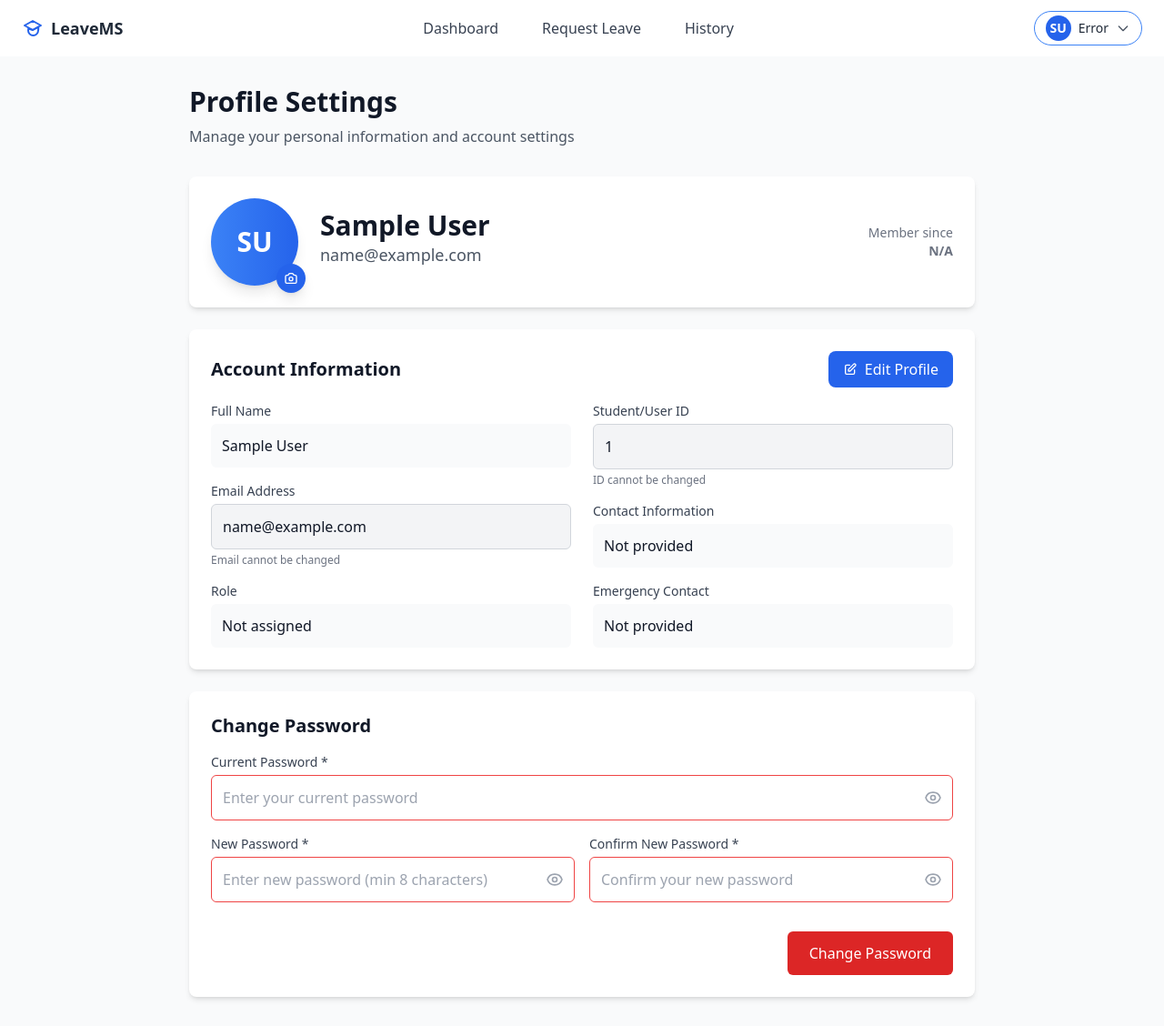
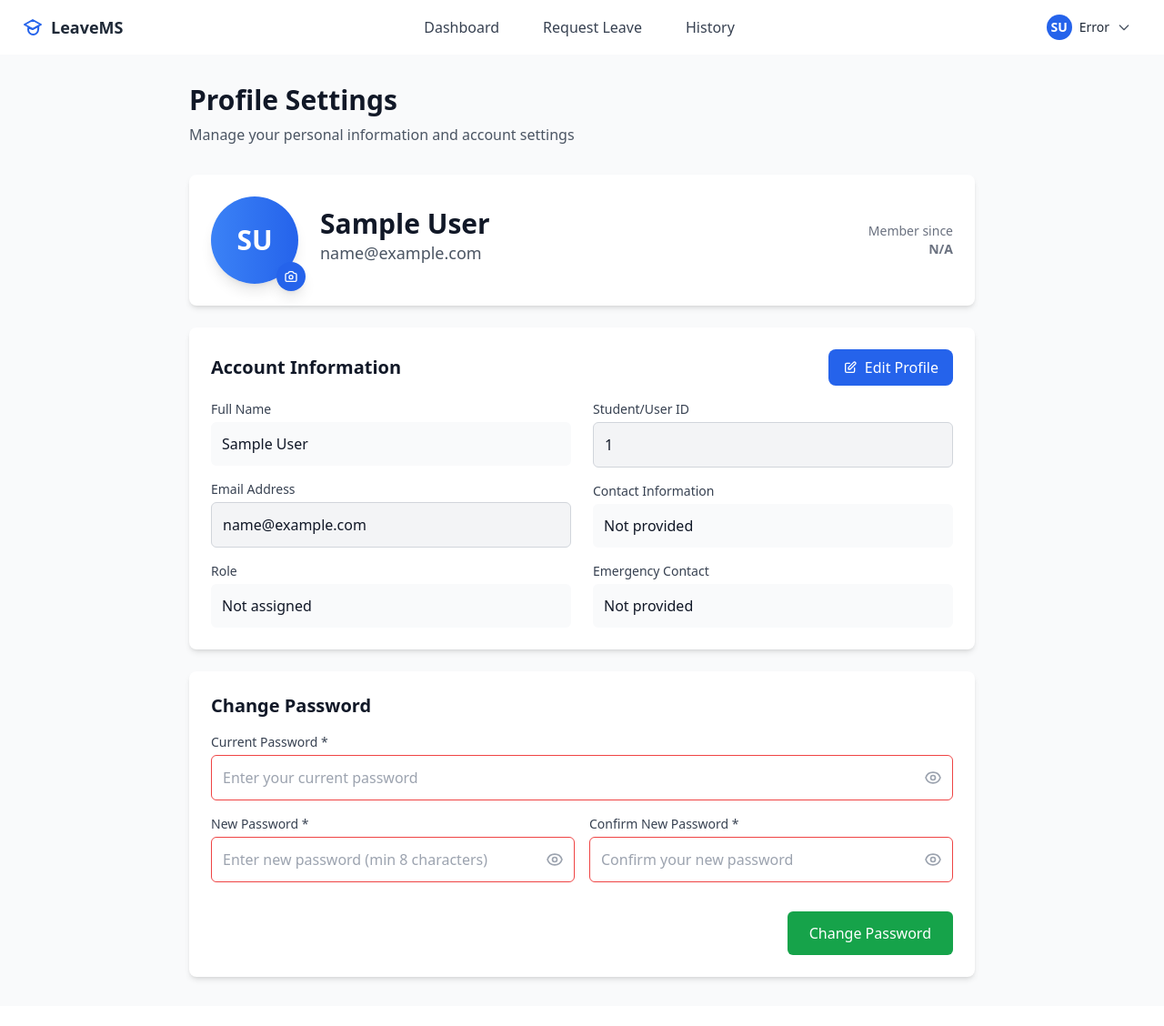
Before and after one commit to himprofessor/pnc_student_lms, a Vue app in the folder web_frontend/: page /profile in a window 1280 px wide. Shown: the whole page at 91% size. After the commit the page ends 1106 px from the top, so only its background shows below. Built offline with nearby package versions, Linux system fonts and the light colour scheme; no server answers; sample sign-in values are in the browser's storage.

Commit message:
CPSL-3 | frontend: update bg button submit

```diff
--- a/web_frontend/src/components/layouts/Navbar.vue
+++ b/web_frontend/src/components/layouts/Navbar.vue
@@ -18,7 +18,7 @@
 
     <!-- User Dropdown -->
     <div class="relative" @click="toggleDropdown">
-      <div class="flex items-center space-x-2 border border-blue-500 px-3 py-1 rounded-full cursor-pointer hover:bg-blue-50 transition">
+      <div class="flex items-center space-x-2 px-3 py-1 rounded-md cursor-pointer hover:bg-blue-50 transition">
         <!-- Profile Image or Initials -->
         <div class="w-7 h-7 rounded-full overflow-hidden flex items-center justify-center">
           <img
--- a/web_frontend/src/views/Auth/Register.vue
+++ b/web_frontend/src/views/Auth/Register.vue
@@ -95,4 +95,5 @@ const determineEndpointAndRole = (email) => {
 
 <style scoped>
 /* Add any specific styles here if needed */
+
 </style>
--- a/web_frontend/src/views/ProfilePage.vue
+++ b/web_frontend/src/views/ProfilePage.vue
@@ -112,7 +112,7 @@
               <div>
                 <label class="block text-sm font-medium text-gray-700 mb-1">Email Address</label>
                 <p class="text-gray-900 bg-gray-100 p-3 rounded-md border">{{ user.email || 'Not provided' }}</p>
-                <p class="text-xs text-gray-500 mt-1">Email cannot be changed</p>
+
               </div>
 
               <!-- Role (Read-only) -->
@@ -127,7 +127,7 @@
               <div>
                 <label class="block text-sm font-medium text-gray-700 mb-1">Student/User ID</label>
                 <p class="text-gray-900 bg-gray-100 p-3 rounded-md border">{{ user.student_id || user.id || 'Not assigned' }}</p>
-                <p class="text-xs text-gray-500 mt-1">ID cannot be changed</p>
+
               </div>
 
               <!-- Contact Information -->
@@ -271,7 +271,7 @@
               <button
                 type="submit"
                 :disabled="isChangingPassword"
-                class="bg-red-600 text-white px-6 py-3 rounded-md hover:bg-red-700 disabled:opacity-50 flex items-center"
+                class="bg-green-600 text-white px-6 py-3 rounded-md hover:bg-green-700 disabled:opacity-50 transition-colors flex items-center"
               >
                 <svg v-if="isChangingPassword" class="animate-spin -ml-1 mr-2 h-4 w-4 text-white" fill="none" viewBox="0 0 24 24">
                   <circle class="opacity-25" cx="12" cy="12" r="10" stroke="currentColor" stroke-width="4"></circle>
```
